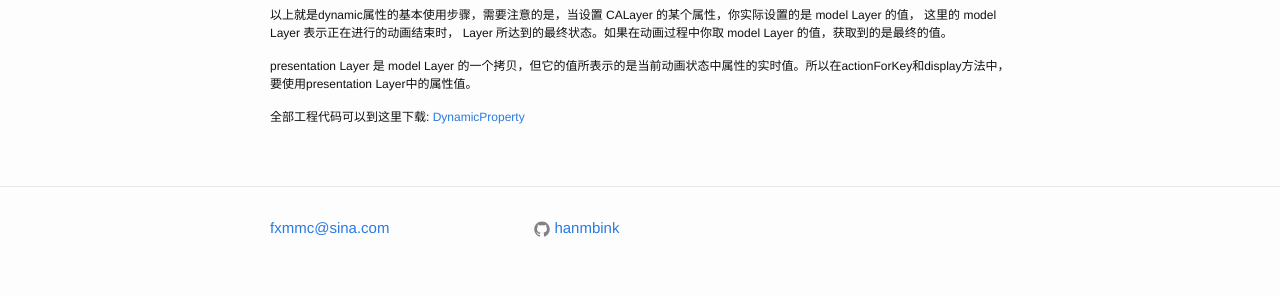
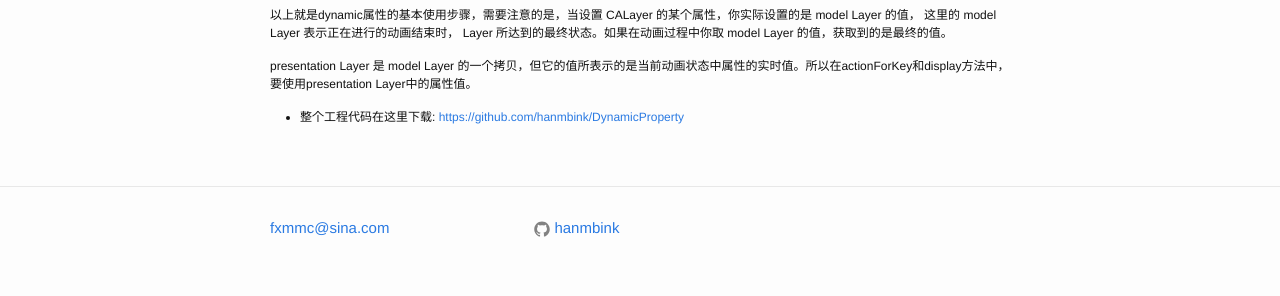
Before and after one commit to binkwang/hanmbink.github.io, a Jekyll site: the page built from _posts/2014-11-7-CALayer的dynamic属性的应用.markdown, in a window 1280 px wide. Shown: the part 1238-1534 px from the top of the page. Built offline with Jekyll 4.4.1, drawn with Linux system fonts in a browser that asks for light colours.

Commit message:
Update 2014-11-7-CALayer的dynamic属性的应用.markdown

```diff
--- a/_posts/2014-11-7-CALayer的dynamic属性的应用.markdown
+++ b/_posts/2014-11-7-CALayer的dynamic属性的应用.markdown
@@ -67,4 +67,4 @@ CALayer 的 dynamic 属性提供了一种简单的机制来实现任何形式的
 
 presentation Layer 是 model Layer 的一个拷贝，但它的值所表示的是当前动画状态中属性的实时值。所以在actionForKey和display方法中，要使用presentation Layer中的属性值。
 
-全部工程代码可以到这里下载: [DynamicProperty](https://github.com/hanmbink/DynamicProperty)
+* 整个工程代码在这里下载: [https://github.com/hanmbink/DynamicProperty](https://github.com/hanmbink/DynamicProperty)
```
